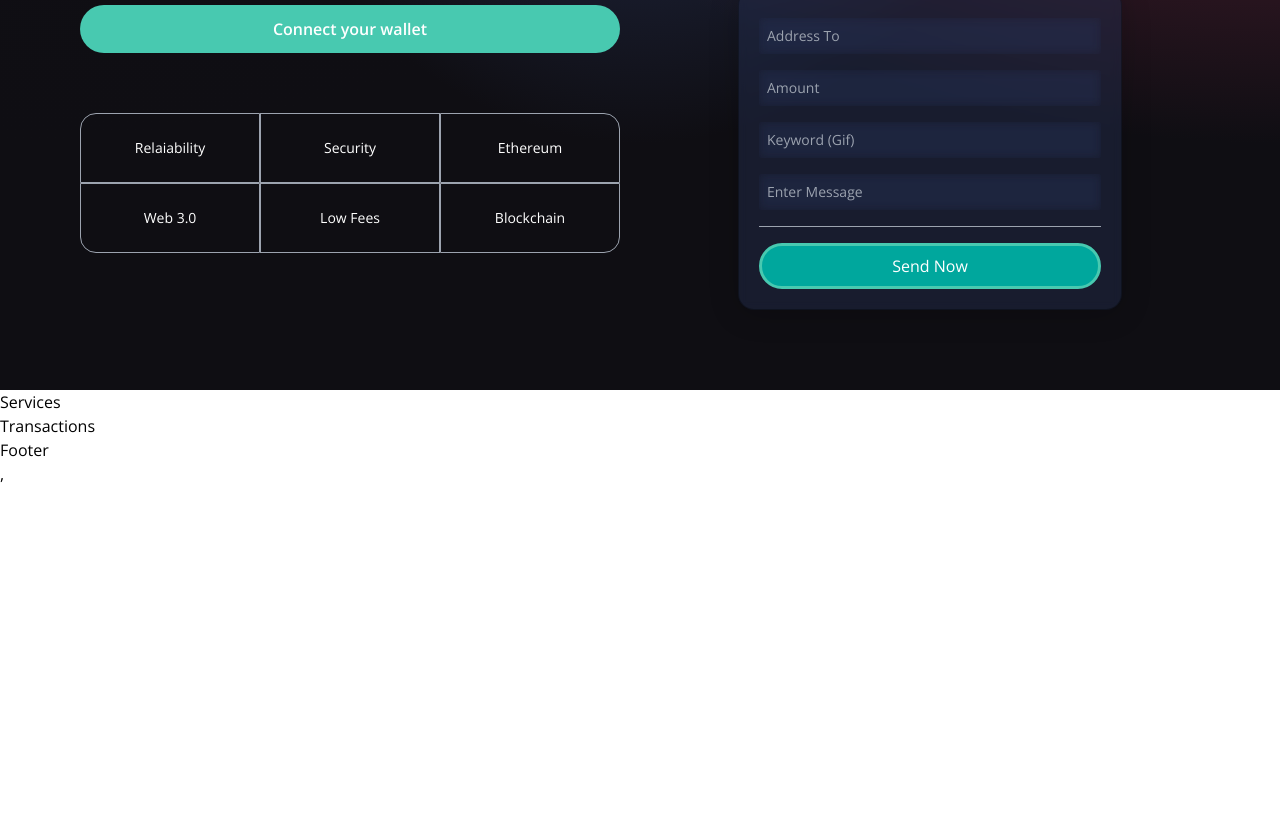
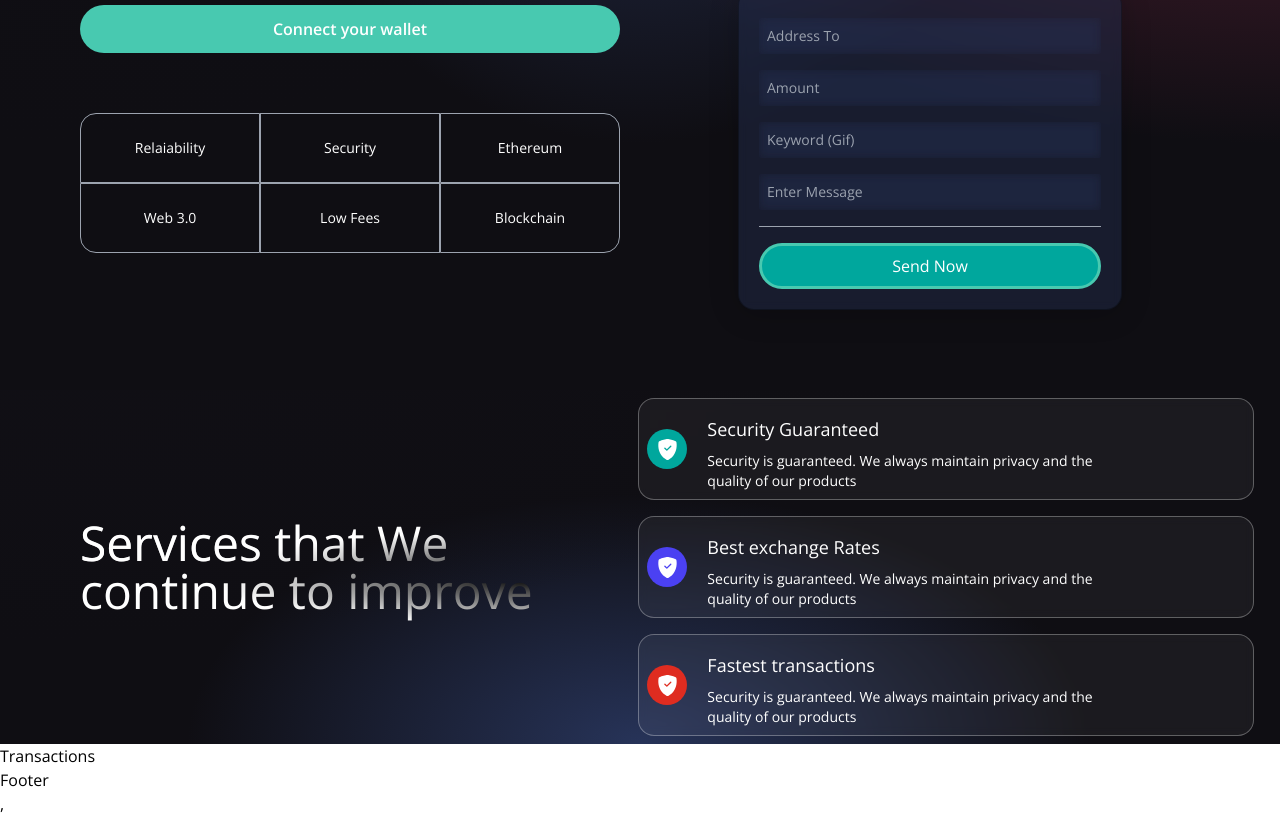
Before and after one commit to JosepeCode101/MyFirstWeb3.0Application, a React (Vite) app in the folder client/: page / in a window 1280 px wide. Shown: the part 451-1267 px from the top of the page. Before the commit the page ends 937 px from the top, so only its background shows below. Built offline with nearby package versions, Linux system fonts and the light colour scheme.

Commit message:
Services section

```diff
--- a/client/src/components/Services.jsx
+++ b/client/src/components/Services.jsx
@@ -1,6 +1,60 @@
+//    SERVICIOS
+
+// Import de iconos
+import { BsShieldFillCheck } from "react-icons/bs";
+import { BiSearchAlt } from 'react-icons/bi';
+import { RiHeart2Fill } from 'react-icons/ri';
+
+// cartas de servicio UN COMPONENTE REUTILIZABLE
+// Es un componente con un retorno instantaneo
+const ServiceCard = ({ color, title, icon, subtitle }) => (
+    <div className="flex flex-row justify-start items-center white-glassmorphism p-2 m-2 cursor-pointer hover:shadow-xl">
+        <div className={`w-10 h-10 rounded-full flex justify-center items-center ${color}`}>
+            {icon}
+        </div>
+        <div className="ml-5 flex-col flex">
+            <h3 className="mt-2 text-white text-lg" >{title}</h3>
+            <p className="mt-2 text-white text-sm md:w-9/12" >{subtitle}</p>
+        </div>
+    </div>
+
+)
+// 2h 20' 30''
 const Services = () => {
     return (
-        <h1>Services</h1>
+        <div className="flex flex-col md:flex-row w-full justify-center item-center gradient-bg-services">
+            <div className="flex mf:flex-row flex-col items-center justify-between md:p-20 py-12 px-4">
+                <div className="flex-1 flex flex-col justify-start items-start">
+                    <h1 className="text-white text-3xl sm:text-5xl py-2 text-gradient">Services that We
+                        <br/>
+                        continue to improve
+
+                    </h1>
+                </div>
+            </div>
+            {/* AQUÍ ALOJAREMOS LAS CARTAS DE SERVICIO */}
+            <div className="flex-1 flex flex-col justify-start items-center">
+                <ServiceCard
+                    color='bg-[#00A79D]'
+                    title='Security Guaranteed'
+                    icon={<BsShieldFillCheck fontSize={21} className='text-white' />}
+                    subtitle='Security is guaranteed. We always maintain privacy and the quality of our products'
+                />
+                <ServiceCard
+                    color='bg-[#4B41F2]'
+                    title='Best exchange Rates'
+                    icon={<BsShieldFillCheck fontSize={21} className='text-white' />}
+                    subtitle='Security is guaranteed. We always maintain privacy and the quality of our products'
+                />
+                <ServiceCard
+                    color='bg-[#DF2C20]'
+                    title='Fastest transactions'
+                    icon={<BsShieldFillCheck fontSize={21} className='text-white' />}
+                    subtitle='Security is guaranteed. We always maintain privacy and the quality of our products'
+                />
+            </div>
+        </div>
+
     );
 }
 
```
